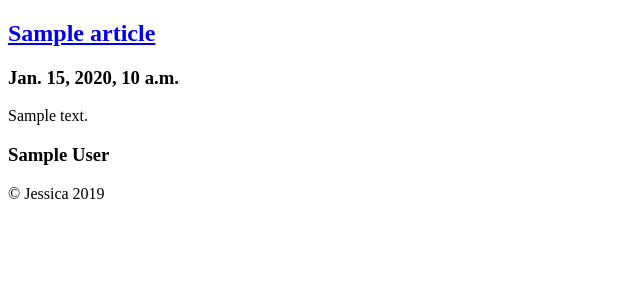
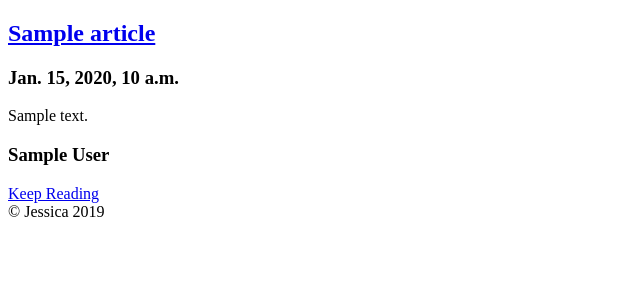
Before and after one commit to jessiicacmoore/django_blog, a Django app: page /home/ in a window 1280 px wide. Shown: the part 98-398 px from the top of the page, without its empty margins (0-640 px from the left). Run offline with Django 3.2, Linux system fonts and the light colour scheme; tables that the repository leaves empty hold one stand-in row (values such as "Sample post").

Commit message:
Authorization

```diff
--- a/blog/templates/index.html
+++ b/blog/templates/index.html
@@ -10,6 +10,7 @@
                 <h3>{{ article.published_date }}</h3>
                 <p>{{ article.body|linebreaks|truncatewords:100 }}</p>
                 <h3>{{ article.author }}</h3>
+                <a class="btn" href="{% url 'post_page' id=article.id %}">Keep Reading</a>
             </article>
         {% endfor %}
     </main>
```
